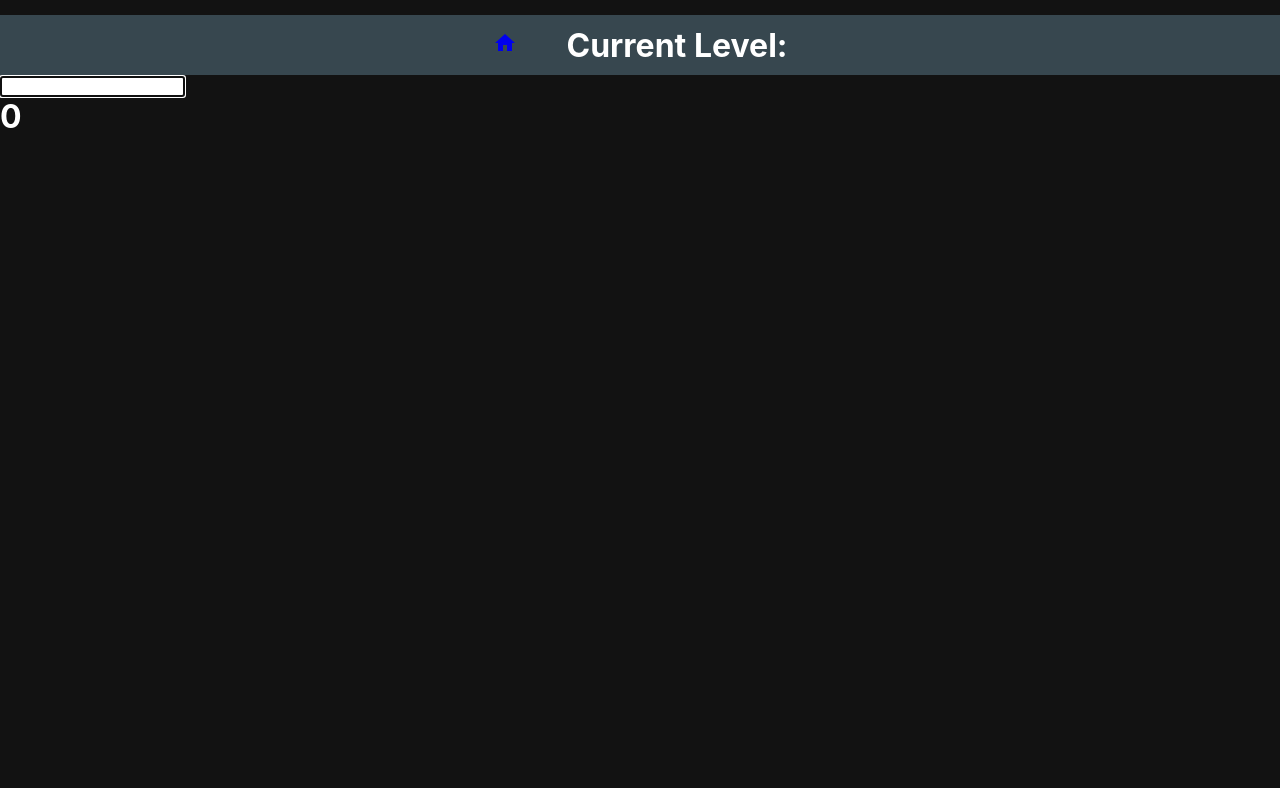
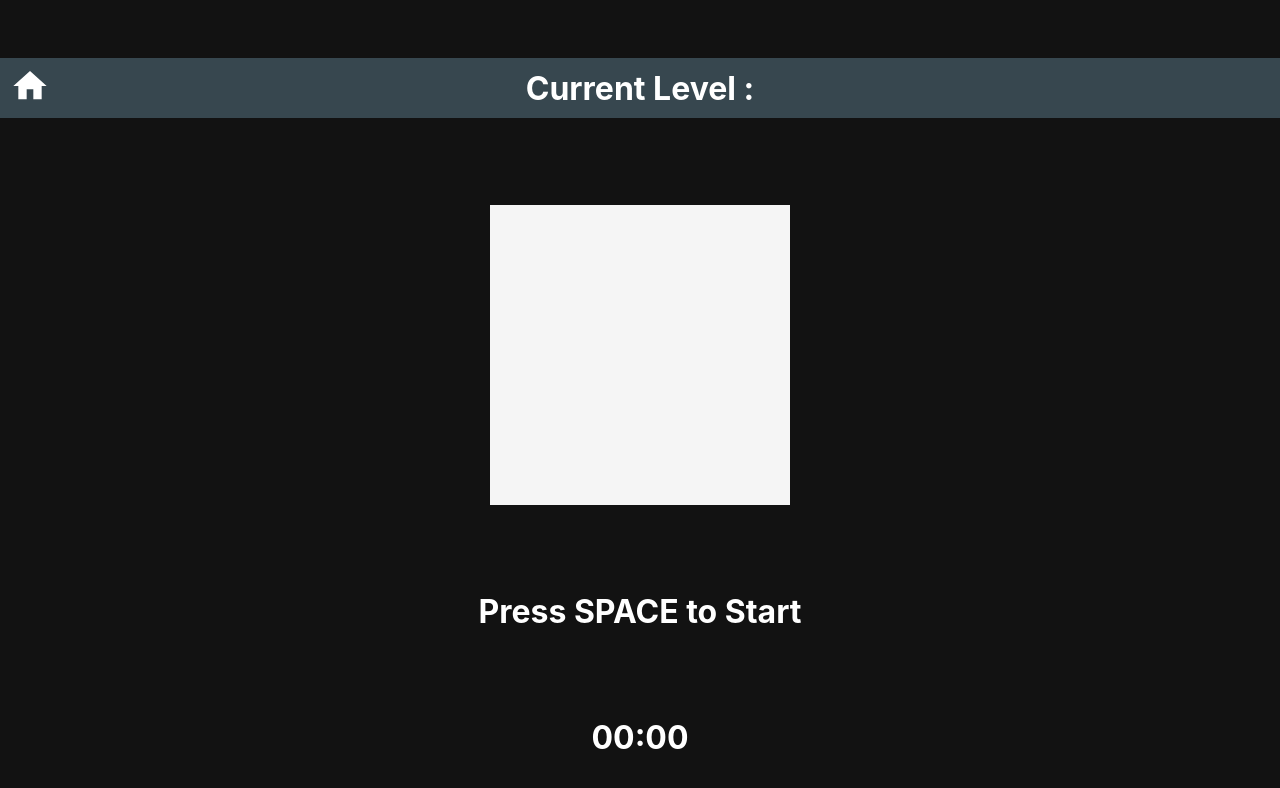
Before and after one commit to willian-pessoa/bld-trainer, a React (Create React App) app: page /bld in a window 1280 px wide. Shown: the top 788 px of the page. Built offline with nearby package versions, Linux system fonts and the light colour scheme.

Commit message:
some little changes

```diff
--- a/src/components/bldApp/BldApp.jsx
+++ b/src/components/bldApp/BldApp.jsx
@@ -1,5 +1,5 @@
 import React from "react";
-import { accurateTimer } from "./helpers.js";
+import { accurateTimer, formatTime } from "./helpers.js";
 import { useState, useEffect } from "react";
 import "./bldApp.scss";
 import TopBar from "../home/TopBar.jsx";
@@ -7,6 +7,8 @@ import Statistics from "./Statistics.jsx";
 import CardsBLD from "./CardsBLD.jsx";
 import MemoCheckBLD from "./MemoCheckBLD.jsx";
 import ResultBLD from "./ResultBLD";
+import BackspaceIcon from '@mui/icons-material/Backspace';
+
 
 export default function BldApp({ LETTERS }) {
   // timer state
@@ -15,35 +17,52 @@ export default function BldApp({ LETTERS }) {
   const [stop, setStop] = useState(() => {}); // hold the function to stop the timer
 
   // Bld App states
-  const [homeOn, setHomeOn] = useState(false); //true if in home bld
+  const [homeOn, setHomeOn] = useState(true); //true if in home bld
   const [memoOn, setMemoOn] = useState(false); //true if cards show up
-  const [checkMemoOn, setCheckMemoOn] = useState(true); // true if input show up to type cards
+  const [checkMemoOn, setCheckMemoOn] = useState(false); // true if input show up to type cards
   const [resultOn, setResultOn] = useState(false); // true if resullt show up
 
-  // HANDLE EVENTS SPACEBAR and ENTER
+  // HANDLE EVENTS SPACE BAR, BACKSPACE and ENTER
   // state to track if space it's helded
   const [spaceDown, setSpaceDown] = useState(false);
   const handleDown = (event) => {
+    // SPACE BAR
     // if space is pressed, then app map spacebar like helded, see handle up function
     // the space press is just handled when in the home bld page or the result page
-    if (event.key === " " && !spaceDown && homeOn || resultOn) {
+    if (event.key === " " && !spaceDown && ( homeOn || resultOn)) {
       setSpaceDown(true);
-      console.log("D"+spaceDown)
+    }
+    // ENTER
+    // if enter press in check stage,
+    // then timer stop and the input it's storaged to make the check
+    if (event.key === "Enter" && checkMemoOn){
+      pauseTimer();
+      showResult();
+    } else if (event.key === "Enter" && memoOn){
+      startCheckMemorization();
+    }
+    // BACKSPACE
+    if (event.key === "Backspace" && resultOn){
+      resetBldApp();
     }
   };
 
   const handleUp = (event) => {
+    // SPACE BAR
     // when spacebar it's up after pressed, the if statement trigger the startTimer
-    if (event.key === " " && homeOn || resultOn) {
+    // and start the app, show up the cards to memo
+    if (event.key === " " && (homeOn || resultOn)) {
+      // functions to trigger
       startTimer();
-      console.log(spaceDown)
+      startMemorization();
+      // states deal
       setSpaceDown(false);
     }
   };
 
   // event listeners to keys pressed
   useEffect(() => {
-    window.addEventListener("keydown", handleDown);
+    window.addEventListener("keydown",(event) => handleDown(event));
     window.addEventListener("keyup", handleUp);
     return () => {
       window.removeEventListener("keydown", handleDown);
@@ -71,16 +90,39 @@ export default function BldApp({ LETTERS }) {
       setStop(stopWatch);
     }
   };
-
   const pauseTimer = () => {
     if (timeOn) {
       stop.cancel();
     }
   };
 
+  // APP LOGIC
+  const startMemorization = () => {
+    setMemoOn(true);
+    setHomeOn(false);
+  }
+  const startCheckMemorization = () => {
+    setCheckMemoOn(true);
+    setMemoOn(false);
+  }
+  const showResult = () => {
+    setResultOn(true);
+    setCheckMemoOn(false);
+  }
+  const resetBldApp = () => {
+    setHomeOn(true);
+    setResultOn(false);
+  }
+
+
   return (
     <div className="bldApp">
-      <TopBar title={`Current Level: `} />
+      {/* Top bar, show up in home and result change if home or result*/}
+      <div className={`${(memoOn || checkMemoOn) && "hidden"}`}>
+      <TopBar title={`${homeOn ? "Current Level :" : "Next Level :"}`} />
+      </div>
+
+      {/* Display Part, change dinamic acordding the propely stage */}
       <div className="displayApp">
         {
           // look to the state of app to show the correct stage
@@ -89,13 +131,18 @@ export default function BldApp({ LETTERS }) {
           resultOn ? <ResultBLD /> : <Statistics/> // show result or go to start stage
         }
       </div>
+
+      {/* Footer Part, show information to use the app */}
       {
-        homeOn &&
-        <button>
-        <h1>Press SPACE to Start</h1>
-        </button>
+        homeOn ? <h1>Press <span>SPACE</span> to Start</h1> :
+        memoOn || checkMemoOn ? <h1>Press <span>ENTER</span> to Continue</h1> :
+        resultOn &&
+        <div className="wrapper_info">
+          <h1>Press <span>SPACE</span> to Start</h1>
+          <h1>Press <span><BackspaceIcon/></span> to Return</h1>
+        </div>
       }
-      <h1>{time / 10}</h1>
+      <h1>{formatTime(time)}</h1>
     </div>
   );
 }
--- a/src/components/bldApp/ResultBLD.jsx
+++ b/src/components/bldApp/ResultBLD.jsx
@@ -4,7 +4,7 @@ import "./resultBLD.scss"
 export default function ResultBLD() {
     return (
         <div className='resultBLD'>
-
+            <h1>Result</h1>
         </div>
     )
 }
--- a/src/components/bldApp/bldApp.scss
+++ b/src/components/bldApp/bldApp.scss
@@ -3,4 +3,10 @@
     padding-top: 15px;
     display: flex;
     flex-direction: column;
+    align-items: center;
+    justify-content: space-around;
+
+    .hidden{
+        visibility:  hidden;
+    }
 }
--- a/src/components/bldApp/helpers.js
+++ b/src/components/bldApp/helpers.js
@@ -1,5 +1,3 @@
-import { useState, useEffect } from "react";
-
 export const accurateTimer = (fn, time = 1000) => {
     // nextAt is the value for the next time the timer should fire.
     // timeout holds the timeoutID so the timer can be stopped.
@@ -30,3 +28,26 @@ export const accurateTimer = (fn, time = 1000) => {
     // accurateTimer.
     return { cancel };
 };
+
+// to format the timer receive in thSeconds
+export const formatTime = (time) => {
+    let min = Math.trunc(time / 600);
+    let sec = (time / 10) % 60;
+
+    return(
+        (min < 10 ? "0" + min : min) + ":" +
+        (sec < 10 ? "0" + sec : sec)
+    );
+  }
+
+// function to generate
+export const generateRandom = (amount, max) => {
+  let arrRandoms = [];
+  while (arrRandoms.length < amount){
+    let random = Math.floor(Math.random() * max);
+    if (!arrRandoms.some(item => item === random)){
+      arrRandoms.push(random);
+    }
+  }
+  return arrRandoms;
+}
--- a/src/components/home/TopBar.jsx
+++ b/src/components/home/TopBar.jsx
@@ -10,6 +10,7 @@ export default function TopBar({title}) {
             <Home className='homeIcon'/>
             </Link>
             <h1>{title}</h1>
+            <Home className='homeIcon hidden'/>
         </div>
     )
 }
--- a/src/components/home/topBar.scss
+++ b/src/components/home/topBar.scss
@@ -4,12 +4,37 @@
     z-index: 2;
     background-color: $overlay800;
     display: flex;
-    justify-content: center;
+    justify-content: space-between;
     align-items: center;
     height: 60px;
     width: 100vw;
+    position: relative;
 
     .homeIcon{
-        margin-right: 50px;
+        text-decoration: none !important;
+        color: white;
+        font-size: 40px;
+        right: 1;
+        margin-left: 10px;
     }
+
+    .homeIcon:link {
+        color: white;
+      }
+
+      .homeIcon:visited {
+        color: white;
+      }
+
+      .homeIcon:hover {
+        color: $overlay300;
+      }
+
+      .homeIcon:active {
+        color: white;
+      }
+
+      .hidden{
+        visibility: hidden;
+      }
 }
```
